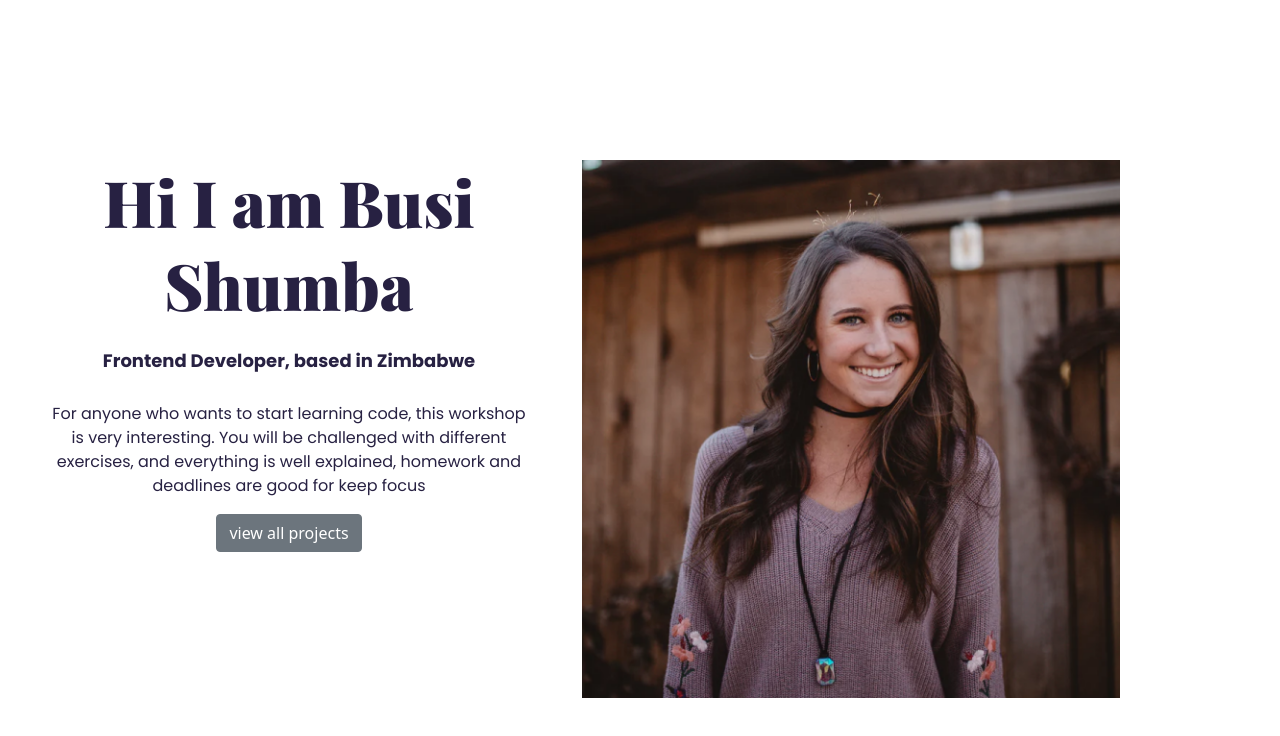
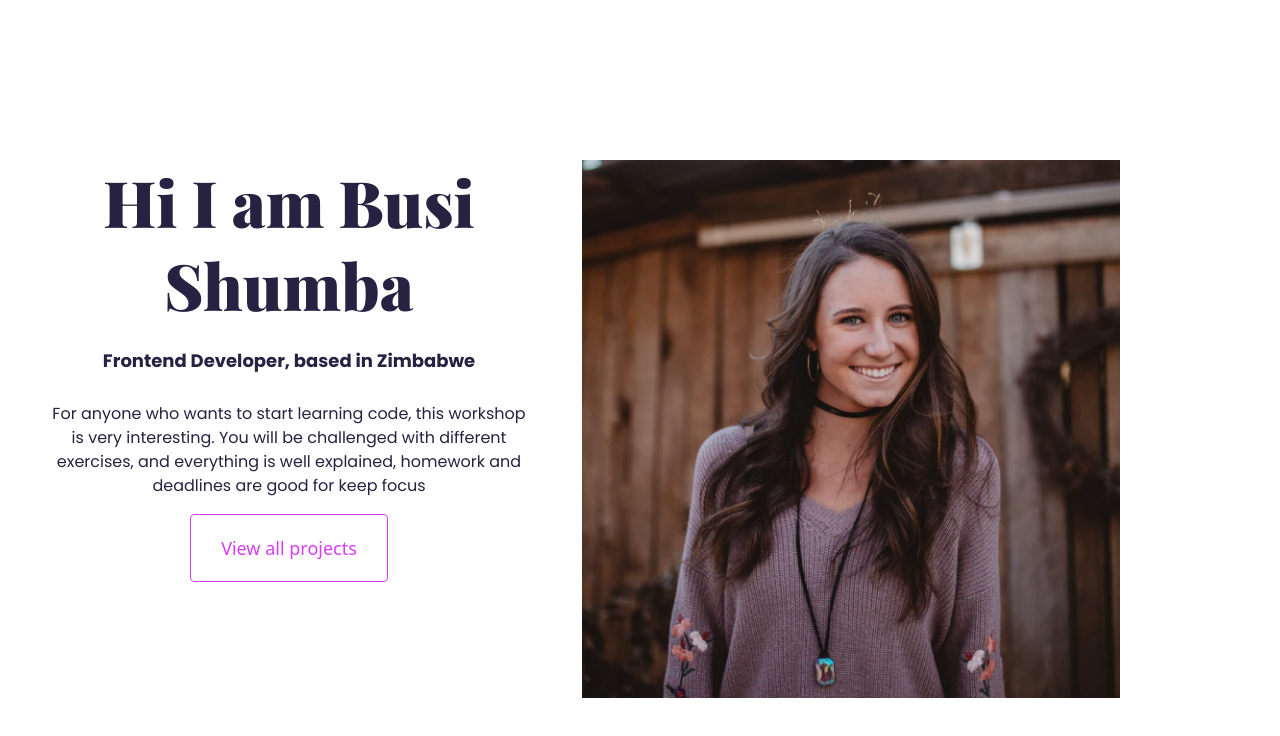
Before and after one commit to DBusie/portfolio-project, a plain HTML site: page about.html in a window 1280 px wide. Drawn offline with nearby package versions, Linux system fonts and the light colour scheme; a web font is replaced by a local one.

Commit message:
updated branding color

```diff
--- a/about.html
+++ b/about.html
@@ -47,7 +47,9 @@
               everything is well explained, homework and deadlines are good for
               keep focus
             </p>
-            <a href="#" class="href btn btn-secondary">view all projects</a>
+            <a href="#" class="href btn btn-branding-outline"
+              >View all projects</a
+            >
           </div>
         </div>
         <div class="col-lg-6">
```
